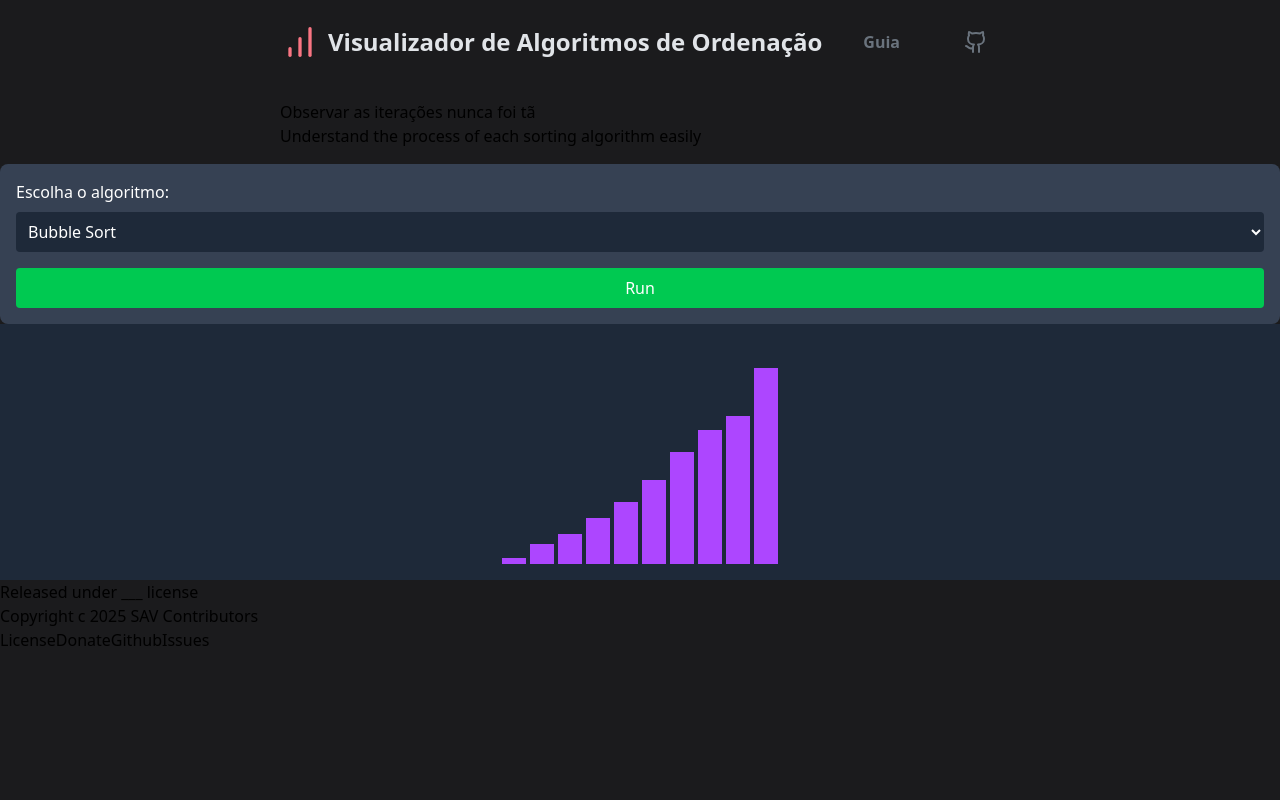
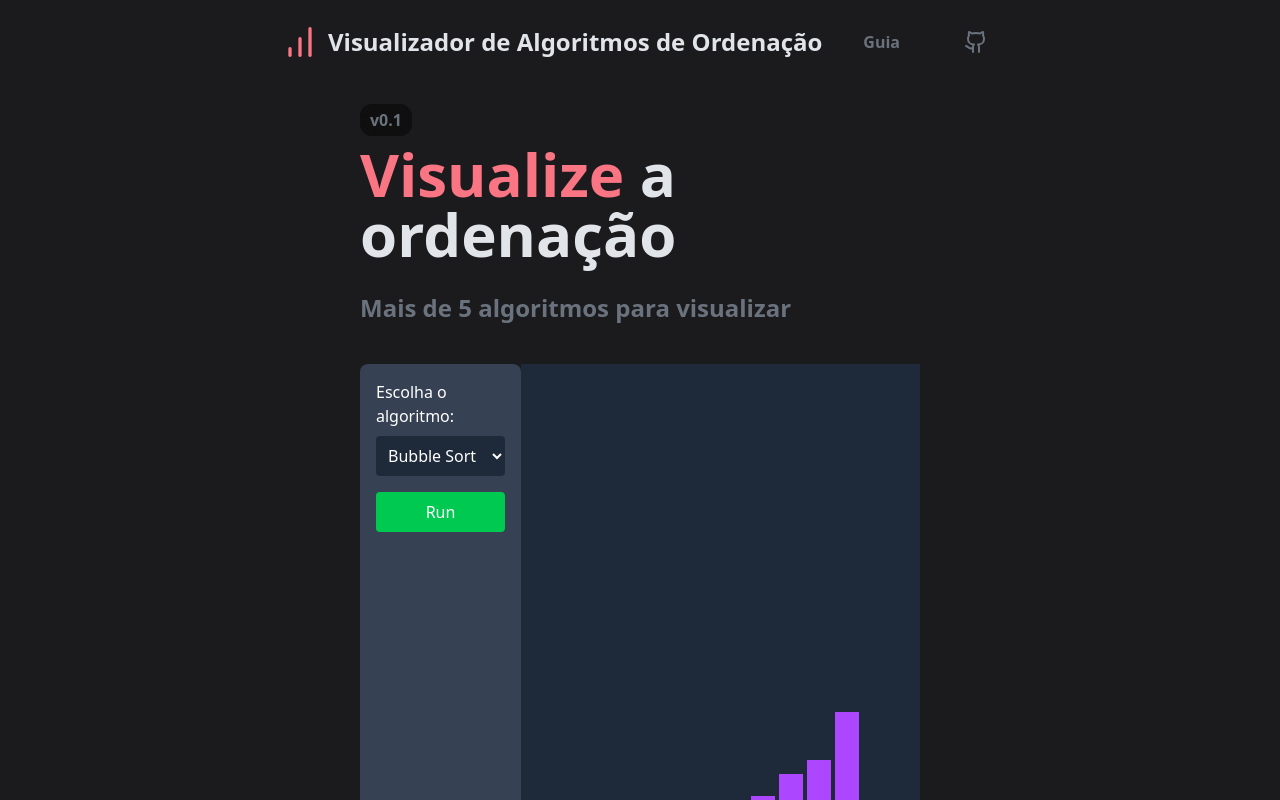
Before and after one commit to PedroCMotta-oficial/sorting_algorithms_viewer, a Next.js app in the folder web/: page / in a window 1280 px wide. Shown: the top 800 px of the page. Built offline with nearby package versions, Linux system fonts and the light colour scheme.

Commit message:
UX/UI v3.0

```diff
--- a/web/src/app/components/SortingVisualizer.tsx
+++ b/web/src/app/components/SortingVisualizer.tsx
@@ -22,7 +22,7 @@
   const currentArray = iterations[currentStep] || [];
 
   return (
-    <div className="relative w-full h-64 bg-gray-800 flex items-end justify-center gap-1 p-4">
+    <div className="relative w-full  bg-gray-800 flex items-end justify-center gap-1 p-4">
       {currentArray.map((value, index) => (
         <div
           key={index}
--- a/web/src/app/globals.css
+++ b/web/src/app/globals.css
@@ -2,6 +2,7 @@
 
 @theme {
   --color-background: #1B1B1D;
+  --color-DarkerBackground: #0f0f0f;
   --color-textPrimary: #E1E4E8;
   --color-textSecundary: #6A737D;
   --color-textHighlight: #F97583;
--- a/web/src/app/page.tsx
+++ b/web/src/app/page.tsx
@@ -62,16 +62,22 @@
         </div>
       </header>
 
-      <div className="flex flex-row items-center justify-between px-20 md:px-70 h-20">
+      <div className="px-35 md:px-90 py-5">
 
-        <div>
-          <h3>Observar as iterações nunca foi tã</h3>
-          <p>Understand the process of each sorting algorithm easily</p>
+        <div className="px-2.5 py-1 bg-DarkerBackground text-textSecundary font-bold rounded-xl w-fit">
+          v0.1
+        </div>
+        <div className="mt-2">
+          <h3 className="text-6xl font-extrabold text-textPrimary">
+            <span className="text-textHighlight">Visualize </span>
+            a <br />ordenação
+          </h3>
+          <p className="text-textSecundary font-bold mt-7 text-2xl">Mais de 5 algoritmos para visualizar</p>
         </div>
 
       </div>
 
-      <div>
+      <div className="flex flex-row px-35 md:px-90 h-150 py-5">
 
         <SortingForm />
         <SortingVisualizer iterations={simulatedIterations}/>
```
